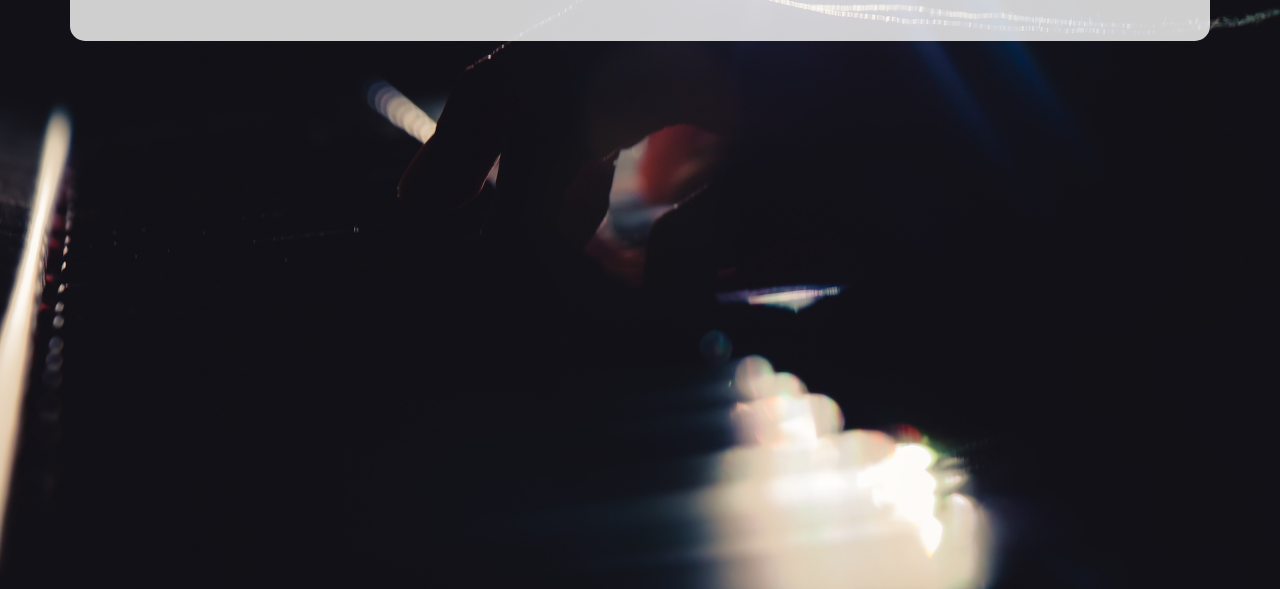
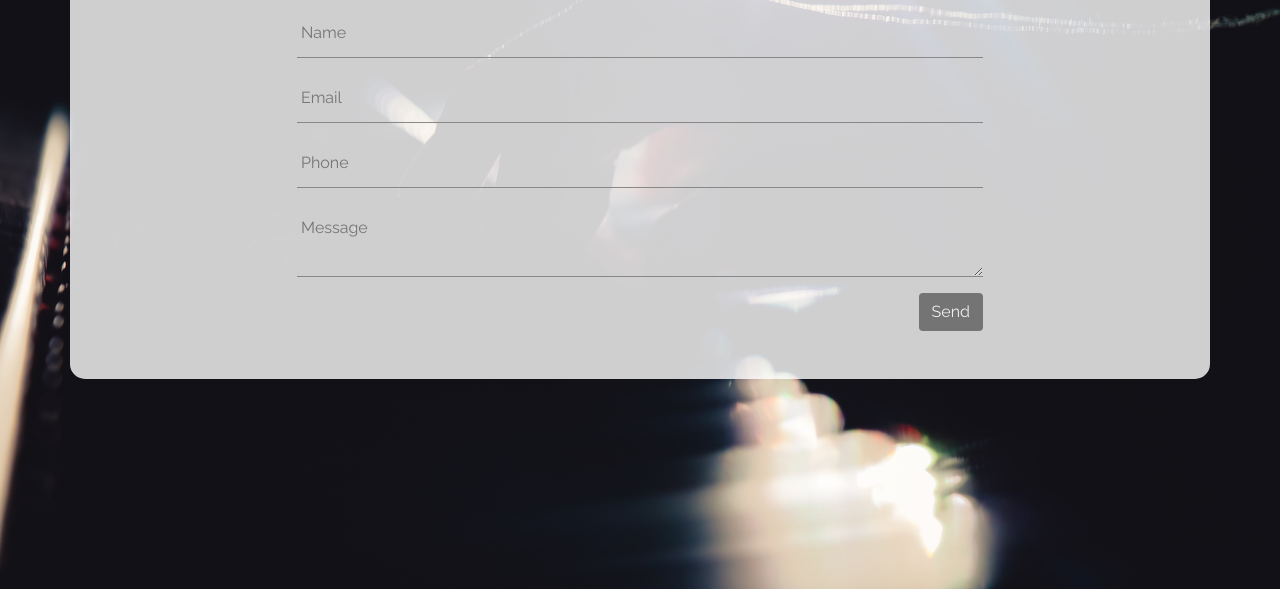
Before and after one commit to DrOverbuild/jasperreddin, a website: page public/index.html at #!/contact in a window 1280 px wide. Shown: the part 211-800 px from the top of the page. Drawn offline with nearby package versions, Linux system fonts and the light colour scheme; some packages are replaced by stand-ins of ours.

Commit message:
front end design for contact form

```diff
--- a/public/css/base.css
+++ b/public/css/base.css
@@ -182,6 +182,31 @@ header a:hover {
     text-decoration: none;
 }
 
+/* FORMS */
+input[type='text'], input[type='tel'],
+input[type='email'], textarea {
+	display: block;
+	width: 100%;
+	background: rgba(0,0,0,0);
+	border: none;
+	border-bottom: 1px solid #888;
+
+	padding: 0.75rem 0.25rem;
+	margin-top: 1rem;
+}
+
+input[type='text']:focus, input[type='tel']:focus,
+input[type='email']:focus, textarea:focus {
+	outline: none;
+	border-bottom: 1px solid #333;
+}
+
+input[type='text'].ng-touched.ng-invalid, input[type='tel'].ng-touched.ng-invalid,
+input[type='email'].ng-touched.ng-invalid, textarea.ng-touched.ng-invalid {
+	outline: none;
+	border-bottom: 1px solid #8a2020;
+}
+
 /* MUSIC GALLERY */
 .music-gallery {
 	display: flex;
--- a/public/js/app.js
+++ b/public/js/app.js
@@ -21,7 +21,8 @@
                 templateUrl: "template/films.html"
             })
             .when('/contact', {
-                templateUrl: "template/contact.html"
+                templateUrl: "template/contact.html",
+				controller:"contactController"
             })
             .otherwise({
                 templateUrl: "template/home.html"
@@ -302,4 +303,12 @@
             }
         });
     });
+
+	app.controller('contactController', function($scope) {
+		$scope.submitContact = function () {
+
+		};
+
+
+	});
 })();
--- a/public/template/contact.html
+++ b/public/template/contact.html
@@ -1,5 +1,48 @@
 <navigation active="'contact'"></navigation>
 
 <div class="container content p-5">
-    <h1>Contact</h1>
+    <h1 class="text-center">Contact</h1>
+	<form name="contactForm" ng-submit="submitContact()">
+		<div class="row">
+			<div class="col-md-2"></div>
+			<div class="col-md-8">
+				<input type="text" name="name" placeholder="Name" required ng-model="contact.name">
+			</div>
+			<div class="col-md-2"></div>
+		</div>
+
+		<div class="row">
+			<div class="col-md-2"></div>
+			<div class="col-md-8">
+				<input type="email" name="email" placeholder="Email" required ng-model="contact.email">
+			</div>
+			<div class="col-md-2"></div>
+		</div>
+
+		<div class="row">
+			<div class="col-md-2"></div>
+			<div class="col-md-8">
+				<input type="tel" name="phone" placeholder="Phone" ng-model="contact.phone">
+			</div>
+			<div class="col-md-2"></div>
+		</div>
+
+		<div class="row">
+			<div class="col-md-2"></div>
+			<div class="col-md-8">
+				<textarea name="message" placeholder="Message" ng-model="contact.message" required></textarea>
+			</div>
+			<div class="col-md-2"></div>
+		</div>
+
+		<div class="row">
+			<div class="col-md-2"></div>
+			<div class="col-md-8 text-right pt-3">
+				<button type="submit" class="btn btn-dark-2" ng-disabled="contactForm.$invalid"
+				 		target="_blank">Send</button>
+			</div>
+			<div class="col-md-2"></div>
+		</div>
+
+	</form>
 </div>
```
